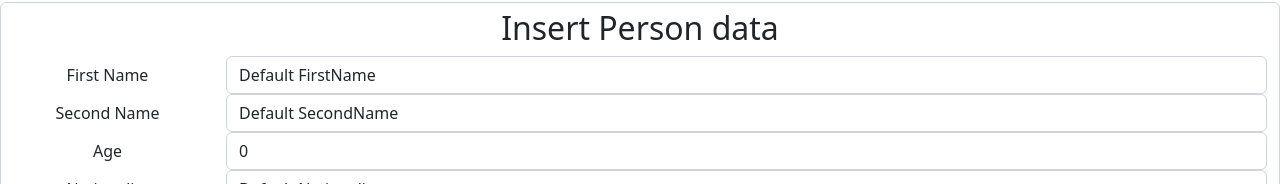
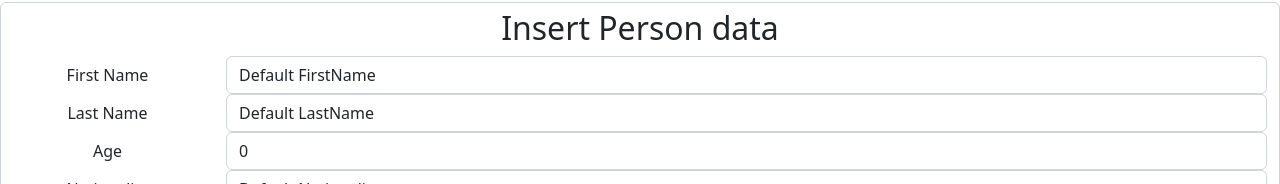
Before and after one commit to ripper079/react-assignment-01, a React (Create React App) app: page / in a window 1280 px wide. Shown: the part 308-492 px from the top of the page. Built offline with nearby package versions, Linux system fonts and the light colour scheme.

Commit message:
Refactor code- Change 'second name' to 'last name'

```diff
--- a/src/App.js
+++ b/src/App.js
@@ -36,13 +36,13 @@ function App() {
 ]);
 
 
-function handleCreatePerson(firstName, secondName, age, nationality, email)
+function handleCreatePerson(firstName, lastName, age, nationality, email)
 {
   // console.log("Inside handleCreatePerson...");
   let aNewPerson = {
     id : ++idNumber,
     _firstName : firstName,
-    _secondName : secondName,
+    _lastName : lastName,
     _age : age,
     _nationality : nationality,
     _email : email
--- a/src/components/ListPersons.js
+++ b/src/components/ListPersons.js
@@ -38,7 +38,7 @@ function ListAllPersons(props) {         //Alt 2
             <div className="row">
                 <div className="col"><strong>List ID</strong></div>
                 <div className="col"><strong>FirstName</strong></div>
-                <div className="col"><strong>SecondName</strong></div>
+                <div className="col"><strong>LastName</strong></div>
                 <div className="col"><strong>Age</strong></div>
                 <div className="col"><strong>Nationality</strong></div>
                 <div className="col"><strong>Email</strong></div>
--- a/src/components/Person-form.js
+++ b/src/components/Person-form.js
@@ -9,7 +9,7 @@ function Personform(props) {
 
     //UseState return an array of 2 elements, hook it up :)
     const [firstName, setFirstName] = useState("Default FirstName");
-    const [secondName, setSecondName] = useState("Default SecondName");
+    const [lastName, setLastName] = useState("Default LastName");
     const [age, setAge] = useState(0);
     const [nationality, setNationality] = useState("Default Nationality");
     const [email, setEmail] = useState("Default@Email.se");
@@ -19,7 +19,7 @@ function Personform(props) {
         //Prevent default refreasing of page
         e.preventDefault();
         //console.log("Before - Handle submit hit!!!");
-        handleCreatePerson(firstName, secondName, age, nationality, email);
+        handleCreatePerson(firstName, lastName, age, nationality, email);
         //console.log("After - Handle submit hit!!!");
     }
 
@@ -38,10 +38,10 @@ function Personform(props) {
           </div>
 
           <div className="form-group row">
-            <label htmlFor="labelSecondName" className="col-sm-2 col-form-label">Second Name</label>
+            <label htmlFor="labelLastName" className="col-sm-2 col-form-label">Last Name</label>
             <div className="col-sm-10">
-              <input type="text" className="form-control" id="inputSecondName"
-              value={secondName} onChange={(e) => setSecondName(e.target.value)} />
+              <input type="text" className="form-control" id="inputLastName"
+              value={lastName} onChange={(e) => setLastName(e.target.value)} />
             </div>
           </div>
 
--- a/src/components/PersonData.js
+++ b/src/components/PersonData.js
@@ -5,7 +5,7 @@ function PersonDataLine(props){
         <div className="row">
             <div className="col">{ props.apersonrecord.id } </div>
             <div className="col">{ props.apersonrecord._firstName } </div>
-            <div className="col">{ props.apersonrecord._secondName }</div>
+            <div className="col">{ props.apersonrecord._lastName }</div>
             <div className="col">{ props.apersonrecord._age }</div>
             <div className="col">{ props.apersonrecord._nationality }</div>
             <div className="col">{ props.apersonrecord._email }</div>
```
